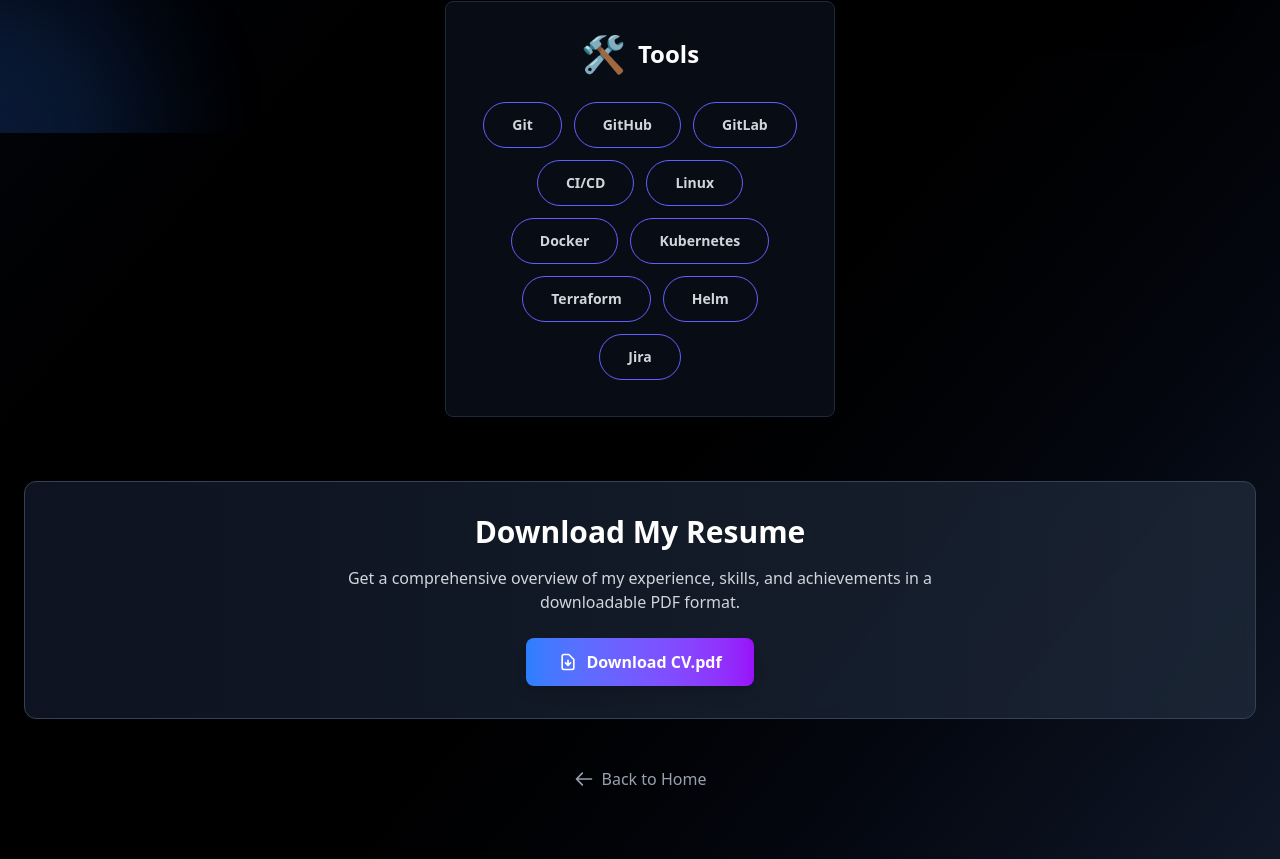
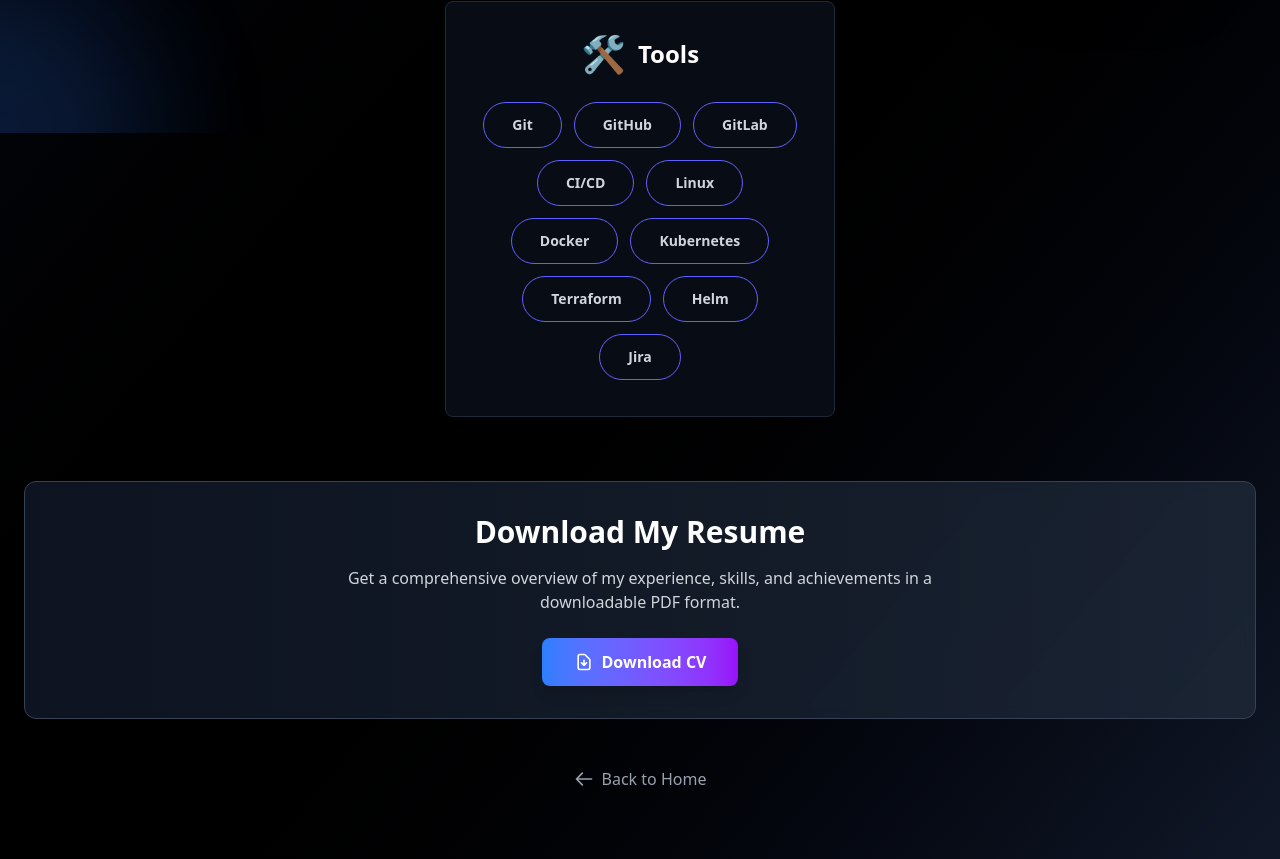
Before and after one commit to 0xataru/personal, a Next.js app: page /skills in a window 1280 px wide. Shown: the part 667-1526 px from the top of the page. Built offline with nearby package versions, Linux system fonts and the light colour scheme.

Commit message:
Update download link for CV to open in a new tab and modify link text

```diff
--- a/src/app/skills/page.tsx
+++ b/src/app/skills/page.tsx
@@ -55,13 +55,14 @@
           </p>
           <a
             href="/cv.pdf"
-            download="Mark_CV.pdf"
+            target="_blank"
+            rel="noopener noreferrer"
             className="inline-flex items-center gap-2 px-8 py-3 bg-gradient-to-r from-blue-500 to-purple-600 hover:from-blue-600 hover:to-purple-700 text-white font-semibold rounded-lg transition-all duration-200 transform hover:scale-105 shadow-lg"
           >
             <svg className="w-5 h-5" fill="none" stroke="currentColor" viewBox="0 0 24 24">
               <path strokeLinecap="round" strokeLinejoin="round" strokeWidth={2} d="M12 10v6m0 0l-3-3m3 3l3-3m2 8H7a2 2 0 01-2-2V5a2 2 0 012-2h5.586a1 1 0 01.707.293l5.414 5.414a1 1 0 01.293.707V19a2 2 0 01-2 2z" />
             </svg>
-            Download CV.pdf
+            Download CV
           </a>
         </div>
 
```
